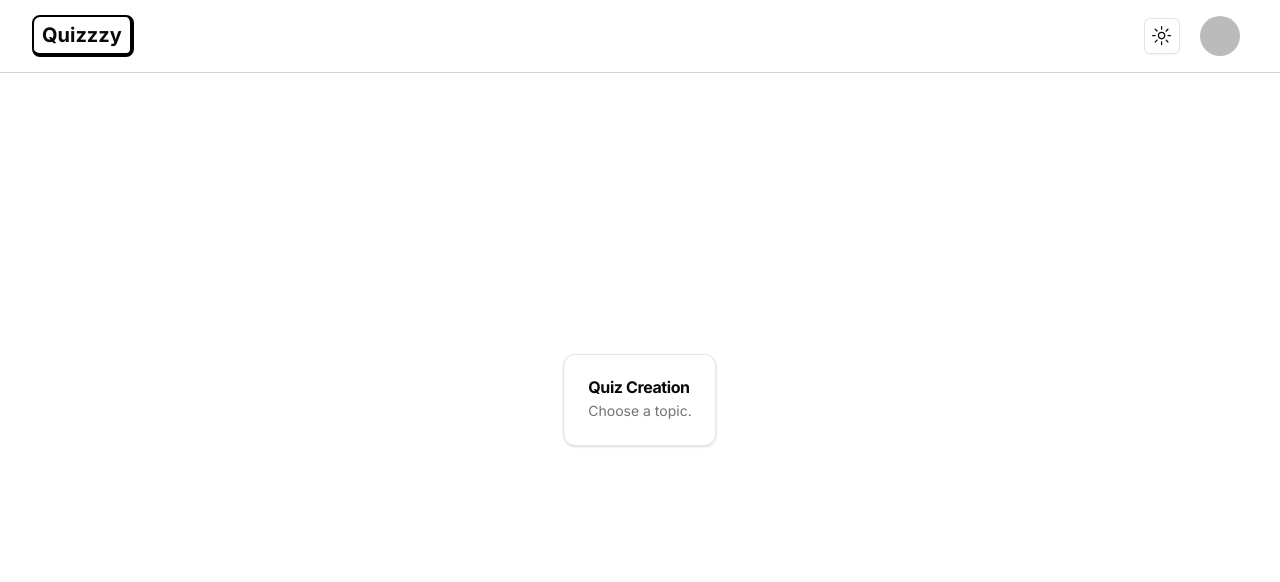
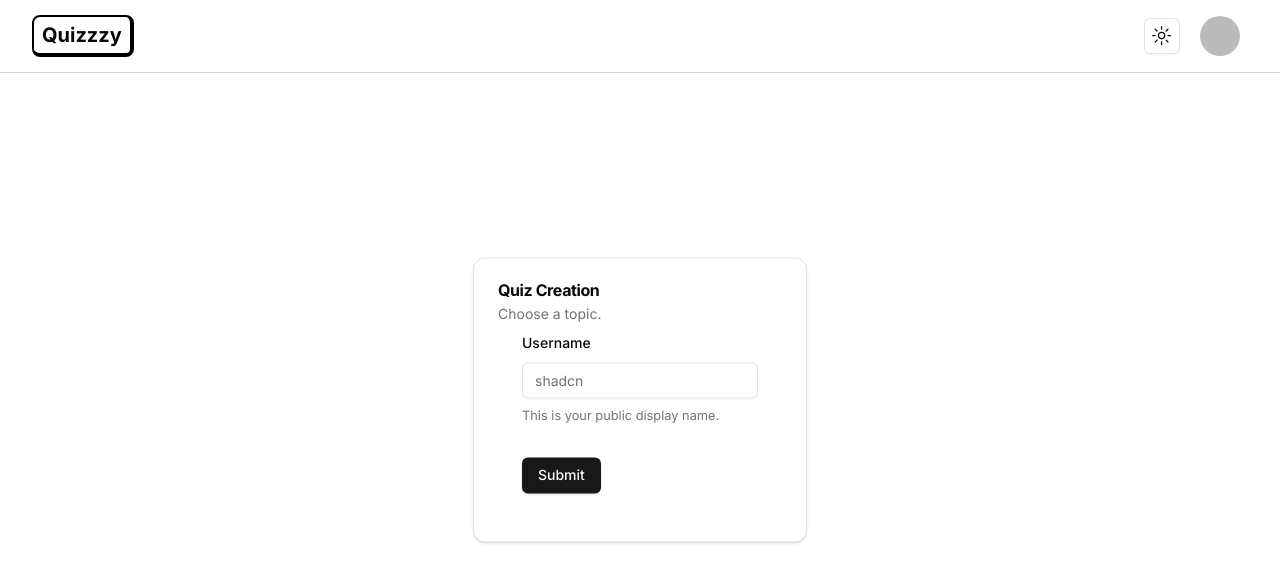
Before and after one commit to RThemian/quiz-open-ai, a Next.js app: page /quiz in a window 1280 px wide. Shown: the top 582 px of the page. Built offline with nearby package versions, Linux system fonts and the light colour scheme; no server answers; sample sign-in values are in the browser's storage.

Commit message:
adds form components

```diff
--- a/package.json
+++ b/package.json
@@ -9,23 +9,29 @@
     "lint": "next lint"
   },
   "dependencies": {
+    "@hookform/resolvers": "^3.3.4",
     "@next-auth/prisma-adapter": "^1.0.7",
     "@prisma/client": "^5.9.1",
     "@radix-ui/react-avatar": "^1.0.4",
     "@radix-ui/react-dropdown-menu": "^2.0.6",
     "@radix-ui/react-icons": "^1.3.0",
+    "@radix-ui/react-label": "^2.0.2",
+    "@radix-ui/react-separator": "^1.0.3",
     "@radix-ui/react-slot": "^1.0.2",
     "all": "^0.0.0",
     "auth": "^1.0.2",
+    "axios": "^1.6.7",
     "class-variance-authority": "^0.7.0",
     "clsx": "^2.1.0",
     "lucide-react": "^0.324.0",
     "next": "^14.0.3",
     "next-auth": "^4.24.5",
     "next-themes": "^0.2.1",
+    "node": "^21.6.2",
     "react": "^18",
     "react-d3-cloud": "^1.0.6",
     "react-dom": "^18",
+    "react-hook-form": "^7.50.1",
     "tailwind-merge": "^2.2.1",
     "tailwindcss-animate": "^1.0.7",
     "zod": "^3.22.4"
--- a/src/app/quiz/page.tsx
+++ b/src/app/quiz/page.tsx
@@ -1,29 +1,26 @@
-// boilerplate code for quiz page
-import { redirect } from 'next/navigation';
-import React from 'react';
-import { getAuthSession } from '@/lib/nextauth';
-import QuizCreation from "@/components/QuizCreation"
+import React from "react";
 
-type Props = {}; // add props here explain: https://reactjs.org/docs/components-and-props.html
+import { getAuthSession } from "@/lib/nextauth";
+import { redirect } from "next/navigation";
+import QuizCreation from "@/components/QuizCreation";
 
-//metadata for the page
 export const metadata = {
-    title: "Quiz",
-    description: "Take a quiz on a topic",
-    url: "/quiz",
-    image: "",
-    keywords: ["quiz", "topic", "test"],
+  title: "Quiz | Quizzzy",
+  description: "Quiz yourself on anything!",
+};
+
+interface Props {
+  searchParams: {
+    topic?: string;
   };
+}
 
-const QuizPage = async (props: Props) => {
-    const session = await getAuthSession();
-    if (!session?.user) {
-        return redirect("/");
-    }
+const Quiz = async ({ searchParams }: Props) => {
+  const session = await getAuthSession();
+  if (!session?.user) {
+    redirect("/");
+  }
+  return <QuizCreation  />;
+};
 
-    return (
-        <QuizCreation />
-    );
-    };
-
-export default QuizPage;
+export default Quiz;
--- a/src/components/QuizCreation.tsx
+++ b/src/components/QuizCreation.tsx
@@ -1,21 +1,84 @@
-import React from 'react'
-import { Card, CardDescription, CardHeader, CardTitle } from './ui/card'
+"use client";
+import React from "react";
+import { useForm } from "react-hook-form";
+import { z } from "zod";
+import { quizCreationSchema } from "@/schemas/form/quiz";
+import { zodResolver } from "@hookform/resolvers/zod";
+import {
+  Card,
+  CardContent,
+  CardDescription,
+  CardHeader,
+  CardTitle,
+} from "./ui/card";
+import { Button } from "./ui/button";
 
-type Props = {}
+import {
+  Form,
+
+  FormDescription,
+  FormField,
+  FormItem,
+  FormLabel,
+  FormMessage,
+  FormControl,
+} from "./ui/form";
+import { Input } from "./ui/input";
+
+type Props = {};
+type Input = z.infer<typeof quizCreationSchema>;
 
 const QuizCreation = (props: Props) => {
+  const form = useForm<Input>({
+    resolver: zodResolver(quizCreationSchema),
+    defaultValues: {
+      topic: "",
+      type: "mcq",
+      amount: 5,
+    },
+  });
+  function onSubmit(data: Input) {
+    console.log(data);
+  }
+
+
   return (
     <div className="absolute top-1/2 left-1/2 -translate-x-1/2 -translate-y-1/2">
-        <Card>
-            <CardHeader>
-                <CardTitle className="font-bold text-2x">Quiz Creation</CardTitle>
-                    <CardDescription>
-                        Choose a topic.
-                    </CardDescription>
-            </CardHeader>
-        </Card>
+      <Card>
+        <CardHeader>
+          <CardTitle className="font-bold text-2x">Quiz Creation</CardTitle>
+          <CardDescription>Choose a topic.</CardDescription>
+          <CardContent>
+            <Form {...form}>
+              <form
+                onSubmit={form.handleSubmit(onSubmit)}
+                className="space-y-8"
+              >
+                <FormField
+                  control={form.control}
+                  name="topic"
+                  render={({ field }) => (
+                    <FormItem>
+                      <FormLabel>Username</FormLabel>
+                      <FormControl>
+                        <Input placeholder="shadcn" {...field} />
+                      </FormControl>
+                      <FormDescription>
+                        This is your public display name.
+                      </FormDescription>
+                      <FormMessage />
+                    </FormItem>
+                  )}
+                />
+                <Button type="submit">Submit</Button>
+              </form>
+            </Form>
+
+          </CardContent>
+        </CardHeader>
+      </Card>
     </div>
-  )
-}
+  );
+};
 
-export default QuizCreation
+export default QuizCreation;
--- /dev/null
+++ b/src/components/ui/form.tsx
@@ -0,0 +1,176 @@
+import * as React from "react"
+import * as LabelPrimitive from "@radix-ui/react-label"
+import { Slot } from "@radix-ui/react-slot"
+import {
+  Controller,
+  ControllerProps,
+  FieldPath,
+  FieldValues,
+  FormProvider,
+  useFormContext,
+} from "react-hook-form"
+
+import { cn } from "@/lib/utils"
+import { Label } from "@/components/ui/label"
+
+const Form = FormProvider
+
+type FormFieldContextValue<
+  TFieldValues extends FieldValues = FieldValues,
+  TName extends FieldPath<TFieldValues> = FieldPath<TFieldValues>
+> = {
+  name: TName
+}
+
+const FormFieldContext = React.createContext<FormFieldContextValue>(
+  {} as FormFieldContextValue
+)
+
+const FormField = <
+  TFieldValues extends FieldValues = FieldValues,
+  TName extends FieldPath<TFieldValues> = FieldPath<TFieldValues>
+>({
+  ...props
+}: ControllerProps<TFieldValues, TName>) => {
+  return (
+    <FormFieldContext.Provider value={{ name: props.name }}>
+      <Controller {...props} />
+    </FormFieldContext.Provider>
+  )
+}
+
+const useFormField = () => {
+  const fieldContext = React.useContext(FormFieldContext)
+  const itemContext = React.useContext(FormItemContext)
+  const { getFieldState, formState } = useFormContext()
+
+  const fieldState = getFieldState(fieldContext.name, formState)
+
+  if (!fieldContext) {
+    throw new Error("useFormField should be used within <FormField>")
+  }
+
+  const { id } = itemContext
+
+  return {
+    id,
+    name: fieldContext.name,
+    formItemId: `${id}-form-item`,
+    formDescriptionId: `${id}-form-item-description`,
+    formMessageId: `${id}-form-item-message`,
+    ...fieldState,
+  }
+}
+
+type FormItemContextValue = {
+  id: string
+}
+
+const FormItemContext = React.createContext<FormItemContextValue>(
+  {} as FormItemContextValue
+)
+
+const FormItem = React.forwardRef<
+  HTMLDivElement,
+  React.HTMLAttributes<HTMLDivElement>
+>(({ className, ...props }, ref) => {
+  const id = React.useId()
+
+  return (
+    <FormItemContext.Provider value={{ id }}>
+      <div ref={ref} className={cn("space-y-2", className)} {...props} />
+    </FormItemContext.Provider>
+  )
+})
+FormItem.displayName = "FormItem"
+
+const FormLabel = React.forwardRef<
+  React.ElementRef<typeof LabelPrimitive.Root>,
+  React.ComponentPropsWithoutRef<typeof LabelPrimitive.Root>
+>(({ className, ...props }, ref) => {
+  const { error, formItemId } = useFormField()
+
+  return (
+    <Label
+      ref={ref}
+      className={cn(error && "text-destructive", className)}
+      htmlFor={formItemId}
+      {...props}
+    />
+  )
+})
+FormLabel.displayName = "FormLabel"
+
+const FormControl = React.forwardRef<
+  React.ElementRef<typeof Slot>,
+  React.ComponentPropsWithoutRef<typeof Slot>
+>(({ ...props }, ref) => {
+  const { error, formItemId, formDescriptionId, formMessageId } = useFormField()
+
+  return (
+    <Slot
+      ref={ref}
+      id={formItemId}
+      aria-describedby={
+        !error
+          ? `${formDescriptionId}`
+          : `${formDescriptionId} ${formMessageId}`
+      }
+      aria-invalid={!!error}
+      {...props}
+    />
+  )
+})
+FormControl.displayName = "FormControl"
+
+const FormDescription = React.forwardRef<
+  HTMLParagraphElement,
+  React.HTMLAttributes<HTMLParagraphElement>
+>(({ className, ...props }, ref) => {
+  const { formDescriptionId } = useFormField()
+
+  return (
+    <p
+      ref={ref}
+      id={formDescriptionId}
+      className={cn("text-[0.8rem] text-muted-foreground", className)}
+      {...props}
+    />
+  )
+})
+FormDescription.displayName = "FormDescription"
+
+const FormMessage = React.forwardRef<
+  HTMLParagraphElement,
+  React.HTMLAttributes<HTMLParagraphElement>
+>(({ className, children, ...props }, ref) => {
+  const { error, formMessageId } = useFormField()
+  const body = error ? String(error?.message) : children
+
+  if (!body) {
+    return null
+  }
+
+  return (
+    <p
+      ref={ref}
+      id={formMessageId}
+      className={cn("text-[0.8rem] font-medium text-destructive", className)}
+      {...props}
+    >
+      {body}
+    </p>
+  )
+})
+FormMessage.displayName = "FormMessage"
+
+export {
+  useFormField,
+  Form,
+  FormItem,
+  FormLabel,
+  FormControl,
+  FormDescription,
+  FormMessage,
+  FormField,
+}
--- /dev/null
+++ b/src/components/ui/input.tsx
@@ -0,0 +1,25 @@
+import * as React from "react"
+
+import { cn } from "@/lib/utils"
+
+export interface InputProps
+  extends React.InputHTMLAttributes<HTMLInputElement> {}
+
+const Input = React.forwardRef<HTMLInputElement, InputProps>(
+  ({ className, type, ...props }, ref) => {
+    return (
+      <input
+        type={type}
+        className={cn(
+          "flex h-9 w-full rounded-md border border-input bg-transparent px-3 py-1 text-sm shadow-sm transition-colors file:border-0 file:bg-transparent file:text-sm file:font-medium placeholder:text-muted-foreground focus-visible:outline-none focus-visible:ring-1 focus-visible:ring-ring disabled:cursor-not-allowed disabled:opacity-50",
+          className
+        )}
+        ref={ref}
+        {...props}
+      />
+    )
+  }
+)
+Input.displayName = "Input"
+
+export { Input }
--- /dev/null
+++ b/src/components/ui/label.tsx
@@ -0,0 +1,26 @@
+"use client"
+
+import * as React from "react"
+import * as LabelPrimitive from "@radix-ui/react-label"
+import { cva, type VariantProps } from "class-variance-authority"
+
+import { cn } from "@/lib/utils"
+
+const labelVariants = cva(
+  "text-sm font-medium leading-none peer-disabled:cursor-not-allowed peer-disabled:opacity-70"
+)
+
+const Label = React.forwardRef<
+  React.ElementRef<typeof LabelPrimitive.Root>,
+  React.ComponentPropsWithoutRef<typeof LabelPrimitive.Root> &
+    VariantProps<typeof labelVariants>
+>(({ className, ...props }, ref) => (
+  <LabelPrimitive.Root
+    ref={ref}
+    className={cn(labelVariants(), className)}
+    {...props}
+  />
+))
+Label.displayName = LabelPrimitive.Root.displayName
+
+export { Label }
--- /dev/null
+++ b/src/components/ui/separator.tsx
@@ -0,0 +1,31 @@
+"use client"
+
+import * as React from "react"
+import * as SeparatorPrimitive from "@radix-ui/react-separator"
+
+import { cn } from "@/lib/utils"
+
+const Separator = React.forwardRef<
+  React.ElementRef<typeof SeparatorPrimitive.Root>,
+  React.ComponentPropsWithoutRef<typeof SeparatorPrimitive.Root>
+>(
+  (
+    { className, orientation = "horizontal", decorative = true, ...props },
+    ref
+  ) => (
+    <SeparatorPrimitive.Root
+      ref={ref}
+      decorative={decorative}
+      orientation={orientation}
+      className={cn(
+        "shrink-0 bg-border",
+        orientation === "horizontal" ? "h-[1px] w-full" : "h-full w-[1px]",
+        className
+      )}
+      {...props}
+    />
+  )
+)
+Separator.displayName = SeparatorPrimitive.Root.displayName
+
+export { Separator }
--- a/src/schemas/form/quiz.ts
+++ b/src/schemas/form/quiz.ts
@@ -1,4 +1,7 @@
 import {z} from "zod"; //explain zod here
+// zod is a TypeScript-first schema declaration and validation library. It is designed to be easy to use with TypeScript and to generate correct code.
+// zod correctly handles edge cases for form validation and is a good choice for form validation in TypeScript projects.
+// some limitations of zod are that it is not as popular as other libraries like yup and joi, and it is not as feature-rich as other libraries.
 
 export const quizCreationSchema = z.object({
     topic: z.string().min(4, {message: "Topic must be at least 4 characters long"}).max(50, {message: "Topic must be at most 50 characters long"}),
```
Also changed, not shown: 1 other file (tests, documents, lock files or other folders).
